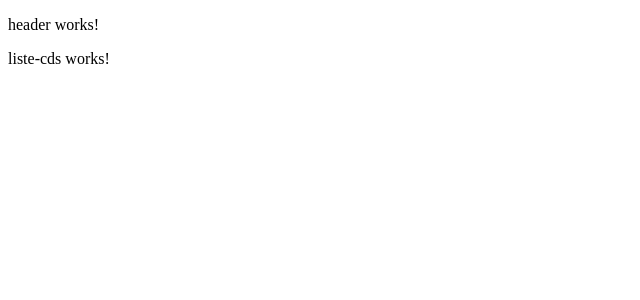
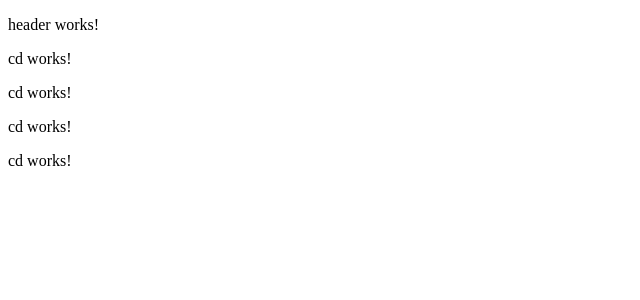
Before and after one commit to RGouaud/Angular, an Angular app: page / in a window 1280 px wide. Shown: the top 300 px of the page, without its empty margins (0-640 px from the left). Built offline with nearby package versions, Linux system fonts and the light colour scheme.

Commit message:
affichage temporaire des cd (affichage des composants vides temporaire

```diff
--- a/src/app/liste-cds/liste-cds.component.html
+++ b/src/app/liste-cds/liste-cds.component.html
@@ -1 +1,5 @@
-<p>liste-cds works!</p>
+<div class="list-cd">
+    <ng-container *ngFor="let cd of listecd">
+        <app-cd></app-cd>
+    </ng-container>
+</div>
```
